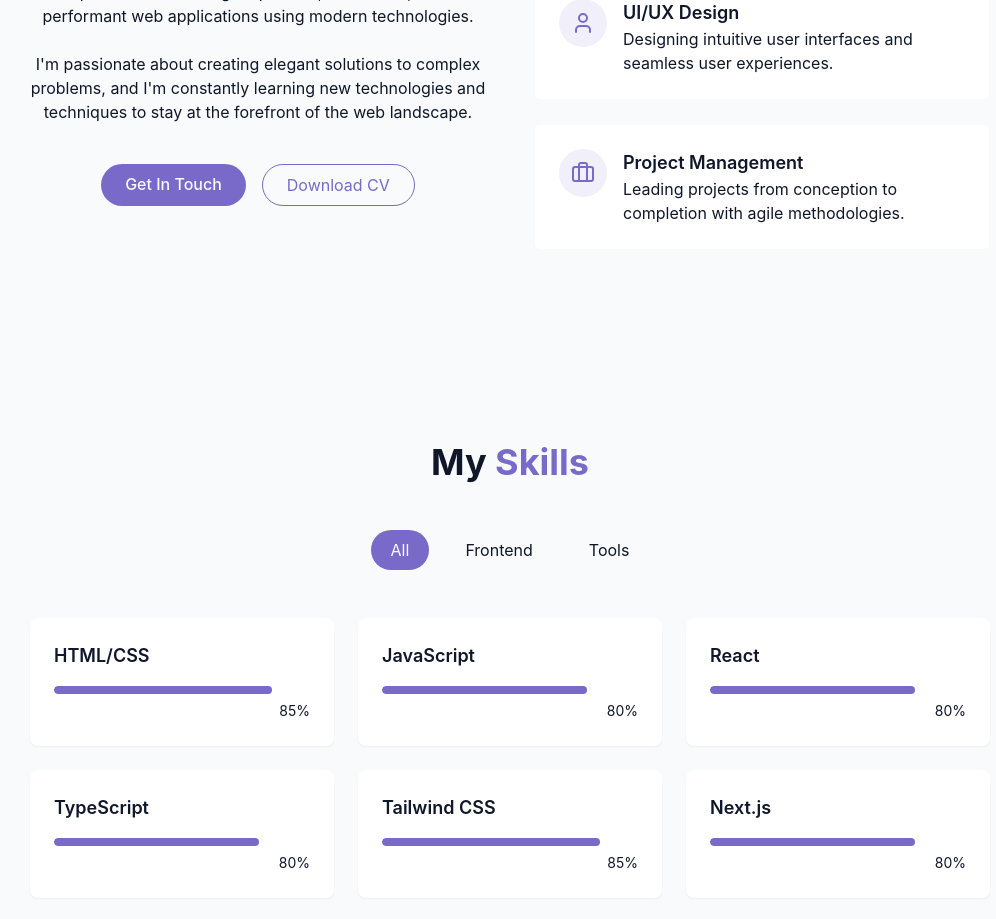
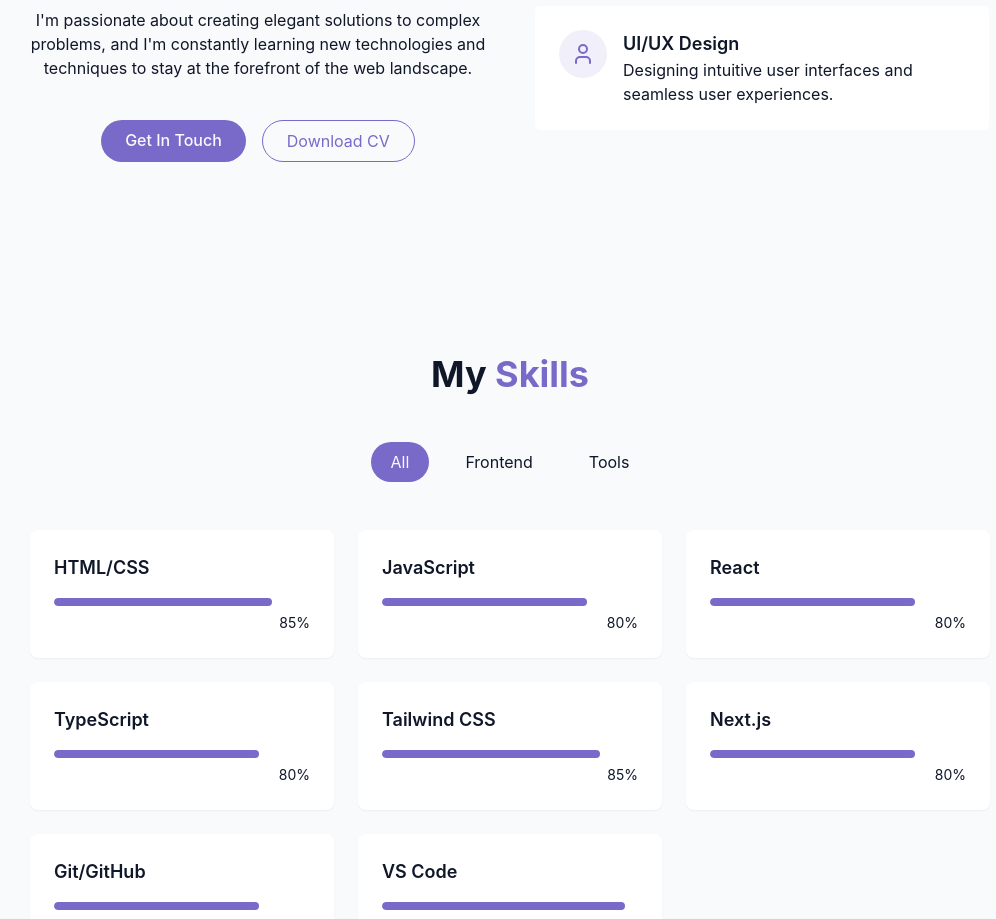
Before and after one commit to Wasit-karimi/MyPortfolio, a React (Vite) app: page / in a window 1280 px wide. Shown: the part 1160-2079 px from the top of the page, without its empty margins (130-1126 px from the left). Built offline with nearby package versions, Linux system fonts and the light colour scheme.

Commit message:
removed project management

```diff
--- a/src/Components/AboutSection.jsx
+++ b/src/Components/AboutSection.jsx
@@ -71,7 +71,7 @@ export const AboutSection = () => {
                 </div>
               </div>
             </div>
-            <div className="gradient-border p-6 card-hover">
+            {/* <div className="gradient-border p-6 card-hover">
               <div className="flex items-start gap-4">
                 <div className="p-3 rounded-full bg-primary/10">
                   <LuBriefcase className="h-6 w-6 text-primary" />
@@ -84,8 +84,9 @@ export const AboutSection = () => {
                     methodologies.
                   </p>
                 </div>
+
               </div>
-            </div>
+            </div> */}
           </div>
         </div>
       </div>
```
